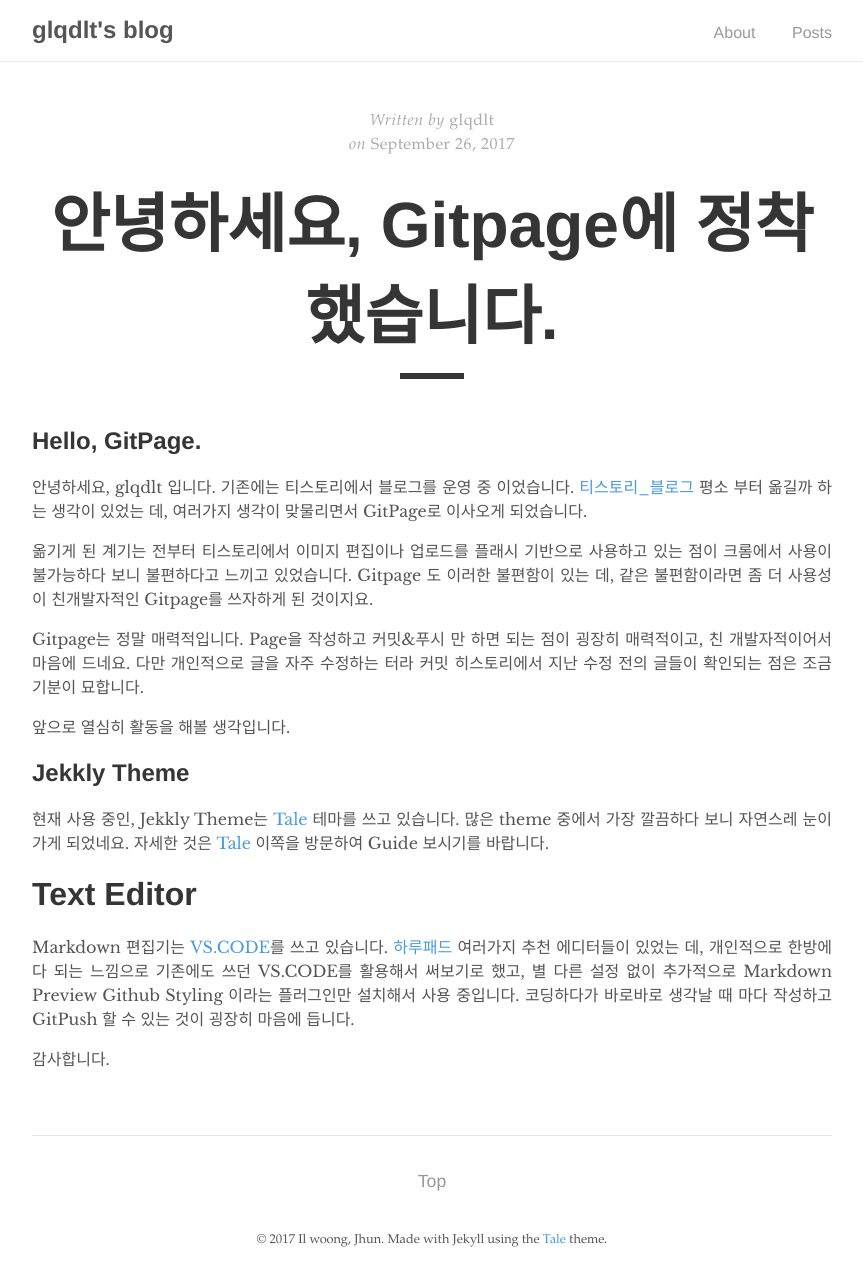
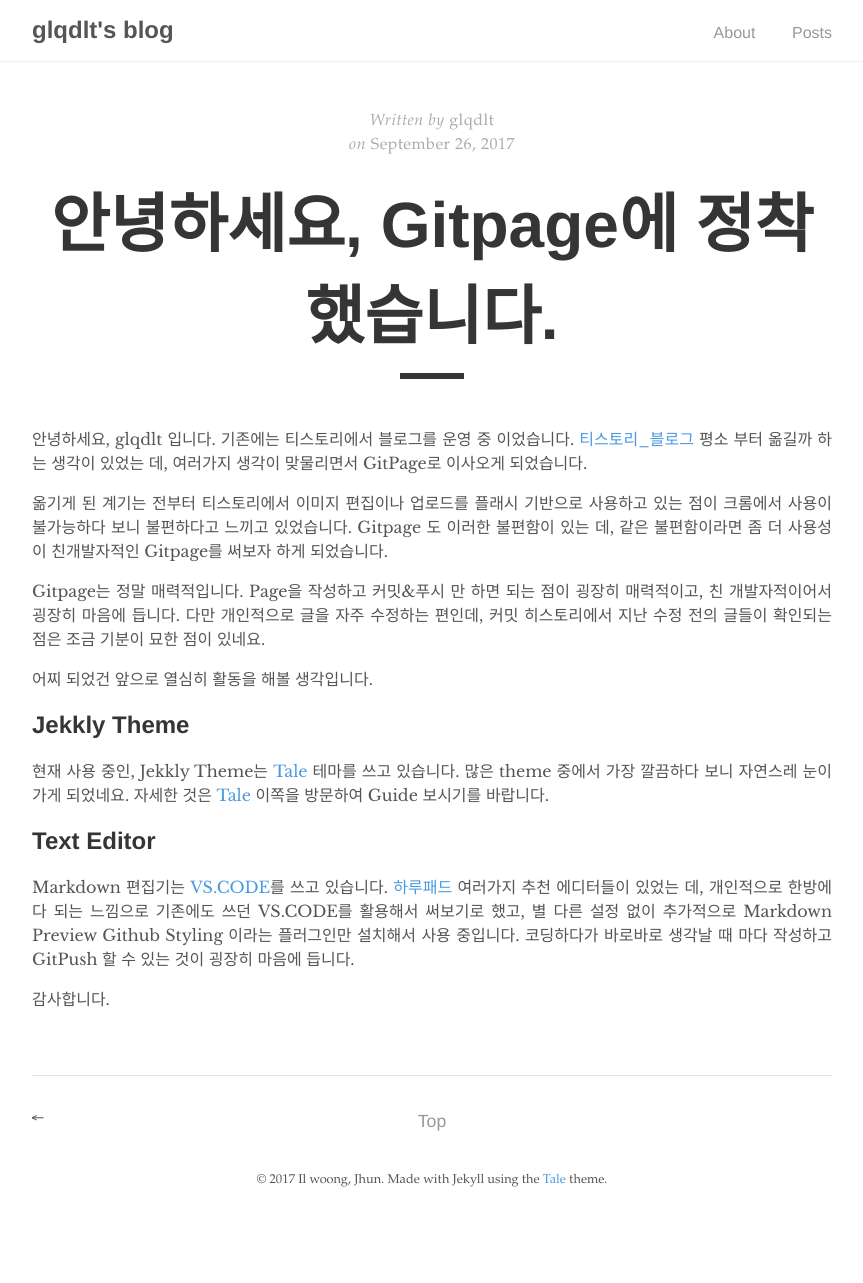
Before and after one commit to glqdlt/glqdlt.github.io, a Jekyll site: the page built from _posts/2017-09-26-안녕하세요, Gitpage에 정착했습니다.md, in a window 1280 px wide. Shown: the whole page, without its empty margins (208-1071 px from the left). Built offline with Jekyll 4.4.1, drawn with Linux system fonts in a browser that asks for light colours; after the commit the page ends 1223 px from its top, so only the background shows below that.

Commit message:
add new page

```diff
--- a/_posts/2017-09-26-안녕하세요, Gitpage에 정착했습니다.md
+++ b/_posts/2017-09-26-안녕하세요, Gitpage에 정착했습니다.md
@@ -4,19 +4,17 @@ title:  "안녕하세요, Gitpage에 정착했습니다."
 author: "glqdlt"
 ---
 
-## Hello, GitPage.
-
 안녕하세요, glqdlt 입니다.
 기존에는 티스토리에서 블로그를 운영 중 이었습니다. [티스토리_블로그](http://glqdlt.tistory.com/)
 평소 부터 옮길까 하는 생각이 있었는 데, 여러가지 생각이 맞물리면서 GitPage로 이사오게 되었습니다.
 
-옮기게 된 계기는 전부터 티스토리에서 이미지 편집이나 업로드를 플래시 기반으로 사용하고 있는 점이 크롬에서 사용이 불가능하다 보니 불편하다고 느끼고 있었습니다. Gitpage 도 이러한 불편함이 있는 데, 같은 불편함이라면 좀 더 사용성이 친개발자적인 Gitpage를 쓰자하게 된 것이지요.
+옮기게 된 계기는 전부터 티스토리에서 이미지 편집이나 업로드를 플래시 기반으로 사용하고 있는 점이 크롬에서 사용이 불가능하다 보니 불편하다고 느끼고 있었습니다. Gitpage 도 이러한 불편함이 있는 데, 같은 불편함이라면 좀 더 사용성이 친개발자적인 Gitpage를 써보자 하게 되었습니다.
 
 Gitpage는 정말 매력적입니다.
-Page을 작성하고 커밋&푸시 만 하면 되는 점이 굉장히 매력적이고, 친 개발자적이어서 마음에 드네요.
-다만 개인적으로 글을 자주 수정하는 터라 커밋 히스토리에서 지난 수정 전의 글들이 확인되는 점은 조금 기분이 묘합니다.
+Page을 작성하고 커밋&푸시 만 하면 되는 점이 굉장히 매력적이고, 친 개발자적이어서 굉장히 마음에 듭니다.
+다만 개인적으로 글을 자주 수정하는 편인데, 커밋 히스토리에서 지난 수정 전의 글들이 확인되는 점은 조금 기분이 묘한 점이 있네요.
 
-앞으로 열심히 활동을 해볼 생각입니다.
+어찌 되었건 앞으로 열심히 활동을 해볼 생각입니다.
 
 ## Jekkly Theme
 
@@ -24,7 +22,7 @@ Page을 작성하고 커밋&푸시 만 하면 되는 점이 굉장히 매력적
 많은 theme 중에서 가장 깔끔하다 보니 자연스레 눈이 가게 되었네요.
 자세한 것은 [Tale](https://github.com/chesterhow/tale) 이쪽을 방문하여 Guide 보시기를 바랍니다.
 
-# Text Editor
+## Text Editor
 
 Markdown 편집기는 [VS.CODE](https://code.visualstudio.com/)를 쓰고 있습니다.
 [하루패드](http://pad.haroopress.com/page.html) 여러가지 추천 에디터들이 있었는 데, 개인적으로 한방에 다 되는 느낌으로 기존에도 쓰던 VS.CODE를 활용해서 써보기로 했고, 별 다른 설정 없이 추가적으로 Markdown Preview Github Styling 이라는 플러그인만 설치해서 사용 중입니다.
```
Also changed, not shown: _posts/2017-09-27-자바 그리고 스레드.md (added, +112 -0 lines).
